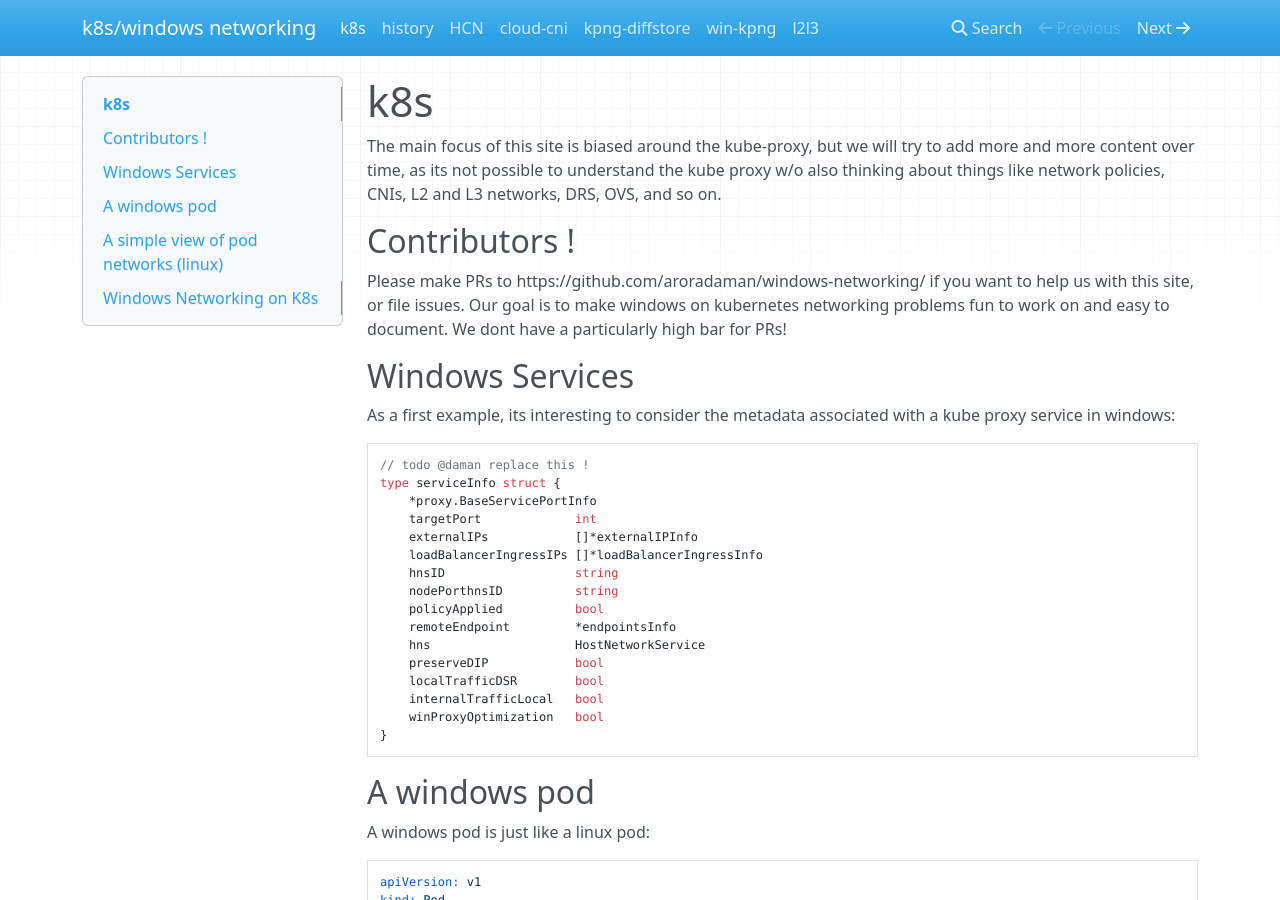
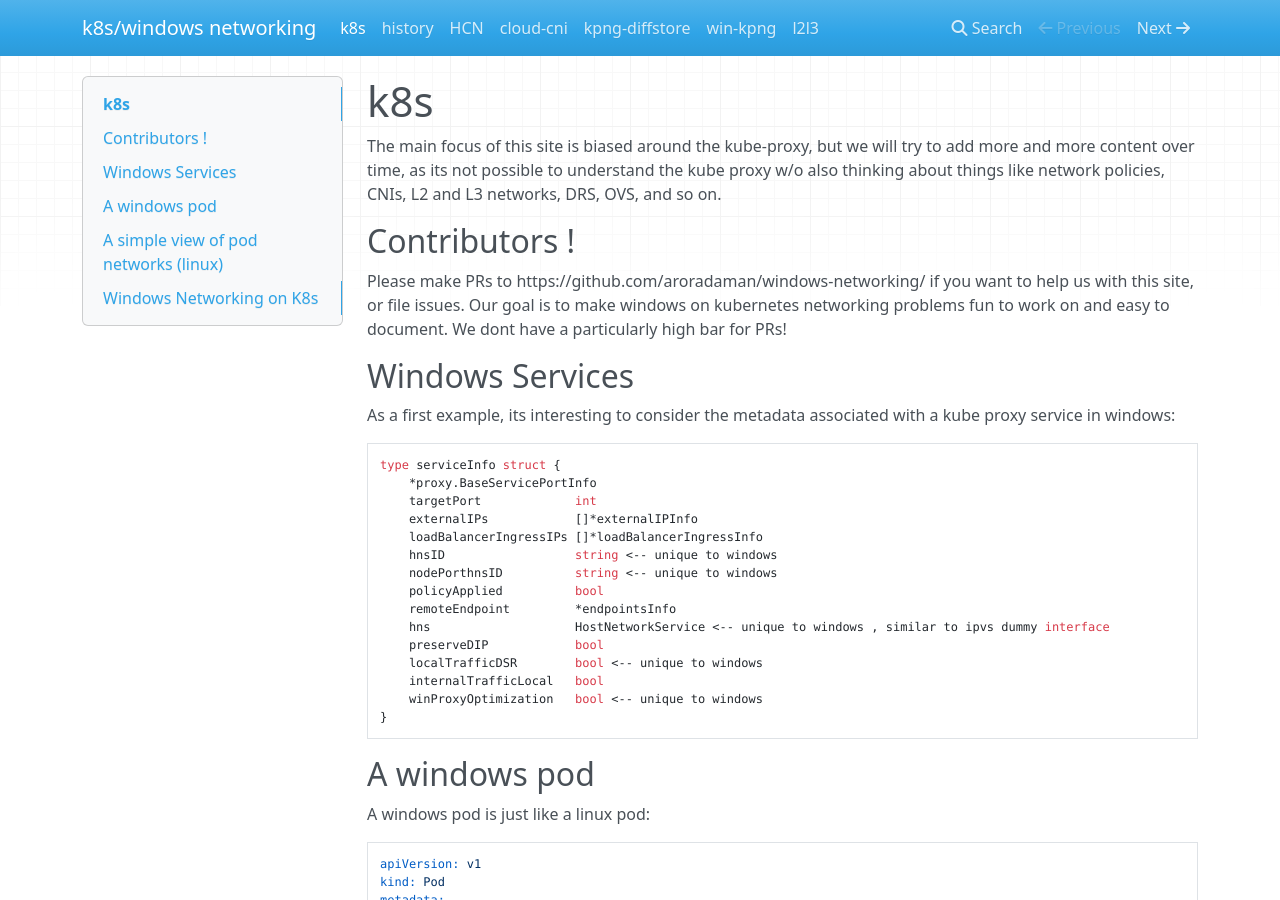
Before and after one commit to aroradaman/windows-networking, an MkDocs documentation site: the page built from docs/index.md, in a window 1280 px wide and 900 px high. Built offline with MkDocs 1.6.1, drawn with Linux system fonts in a browser that asks for light colours; nearby versions of some CDN libraries.

Commit message:
Update index.md

````diff
--- a/docs/index.md
+++ b/docs/index.md
@@ -15,21 +15,20 @@ high bar for PRs!
 As a first example, its interesting to consider the metadata associated with a kube proxy service in windows:
 
 ```
-// todo @daman replace this !
 type serviceInfo struct {
 	*proxy.BaseServicePortInfo
 	targetPort             int
 	externalIPs            []*externalIPInfo
 	loadBalancerIngressIPs []*loadBalancerIngressInfo
-	hnsID                  string
-	nodePorthnsID          string
+	hnsID                  string <-- unique to windows
+	nodePorthnsID          string <-- unique to windows
 	policyApplied          bool
 	remoteEndpoint         *endpointsInfo
-	hns                    HostNetworkService
+	hns                    HostNetworkService <-- unique to windows , similar to ipvs dummy interface
 	preserveDIP            bool
-	localTrafficDSR        bool
+	localTrafficDSR        bool <-- unique to windows
 	internalTrafficLocal   bool
-	winProxyOptimization   bool
+	winProxyOptimization   bool <-- unique to windows
 }
 ```
 
````
